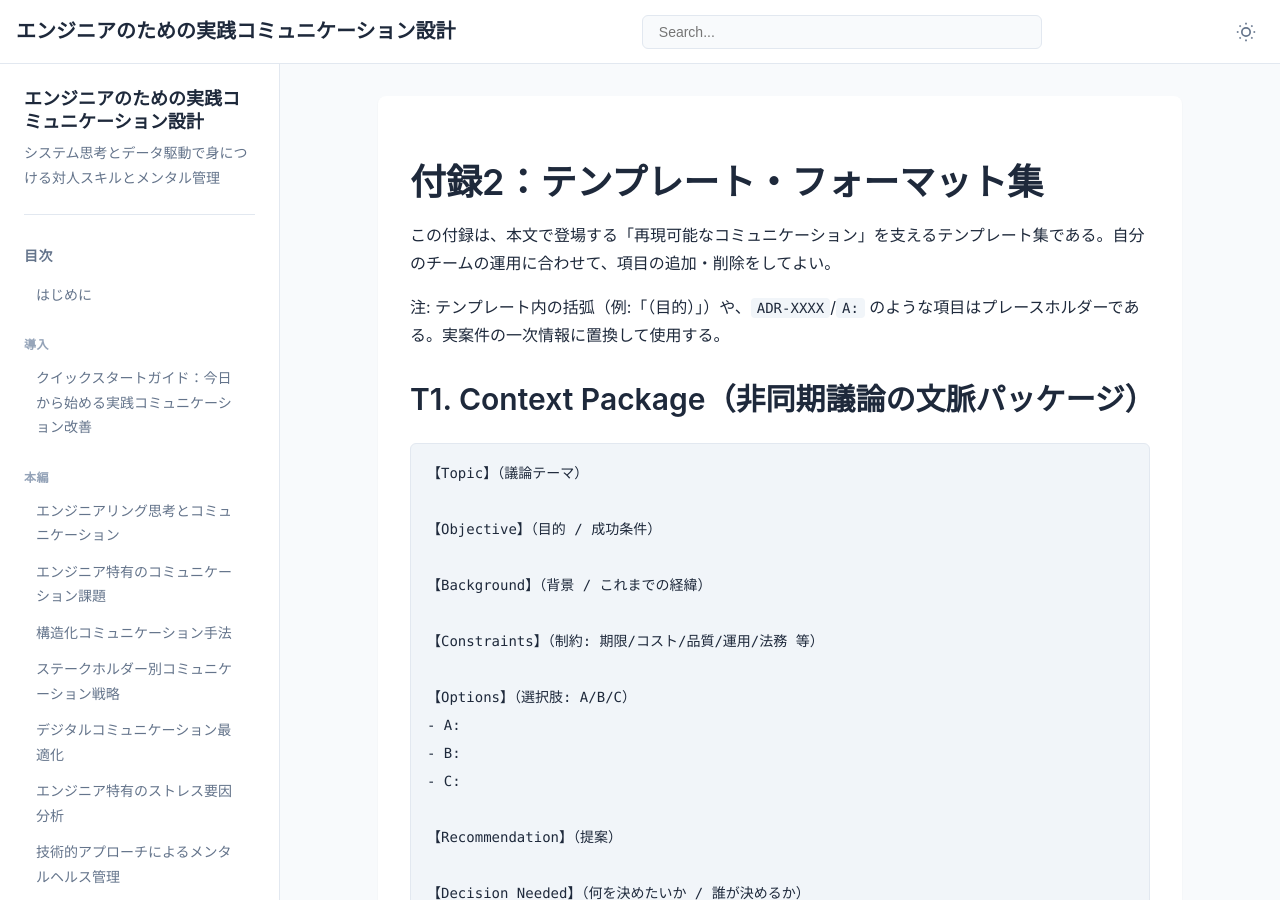
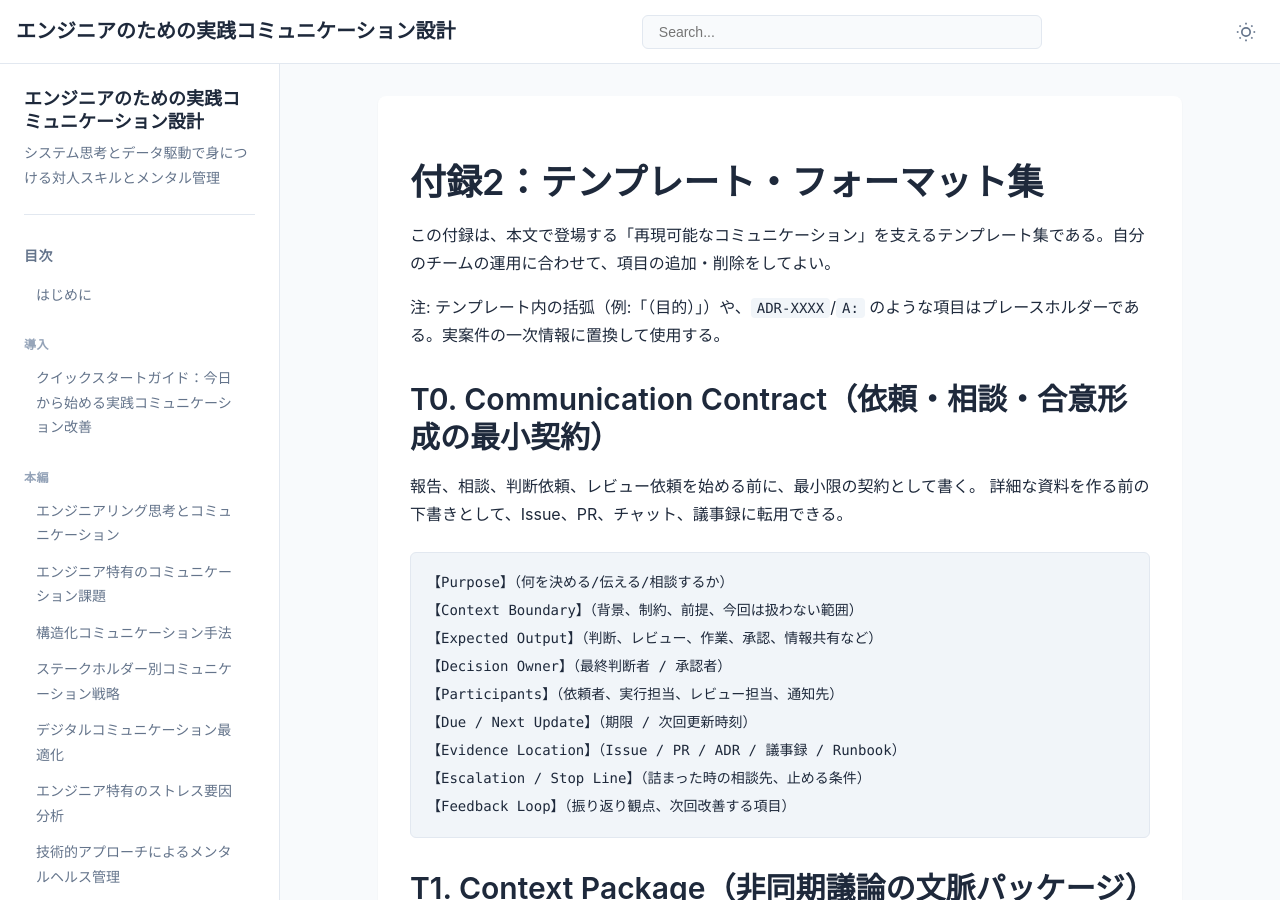
Before and after one commit to itdojp/IT-engineer-communication-book, a Jekyll site: the page built from docs/appendix-02-templates/index.md, in a window 1280 px wide and 900 px high. Built offline with Jekyll 4.4.1, drawn with Linux system fonts in a browser that asks for light colours.

Commit message:
docs: add phase 6 communication operations gate

````diff
--- a/docs/appendix-02-templates/index.md
+++ b/docs/appendix-02-templates/index.md
@@ -10,6 +10,23 @@ order: 14
 この付録は、本文で登場する「再現可能なコミュニケーション」を支えるテンプレート集である。自分のチームの運用に合わせて、項目の追加・削除をしてよい。
 
 注: テンプレート内の括弧（例:「（目的）」）や、`ADR-XXXX`/`A:` のような項目はプレースホルダーである。実案件の一次情報に置換して使用する。
+
+## T0. Communication Contract（依頼・相談・合意形成の最小契約）
+
+報告、相談、判断依頼、レビュー依頼を始める前に、最小限の契約として書く。
+詳細な資料を作る前の下書きとして、Issue、PR、チャット、議事録に転用できる。
+
+```markdown
+【Purpose】（何を決める/伝える/相談するか）
+【Context Boundary】（背景、制約、前提、今回は扱わない範囲）
+【Expected Output】（判断、レビュー、作業、承認、情報共有など）
+【Decision Owner】（最終判断者 / 承認者）
+【Participants】（依頼者、実行担当、レビュー担当、通知先）
+【Due / Next Update】（期限 / 次回更新時刻）
+【Evidence Location】（Issue / PR / ADR / 議事録 / Runbook）
+【Escalation / Stop Line】（詰まった時の相談先、止める条件）
+【Feedback Loop】（振り返り観点、次回改善する項目）
+```
 
 ## T1. Context Package（非同期議論の文脈パッケージ）
 
````
Also changed, not shown: docs/appendix-01-checklists/index.md (+12 -0 lines), docs/index.md (+16 -0 lines), .github/PULL_REQUEST_TEMPLATE.md, README.md.
